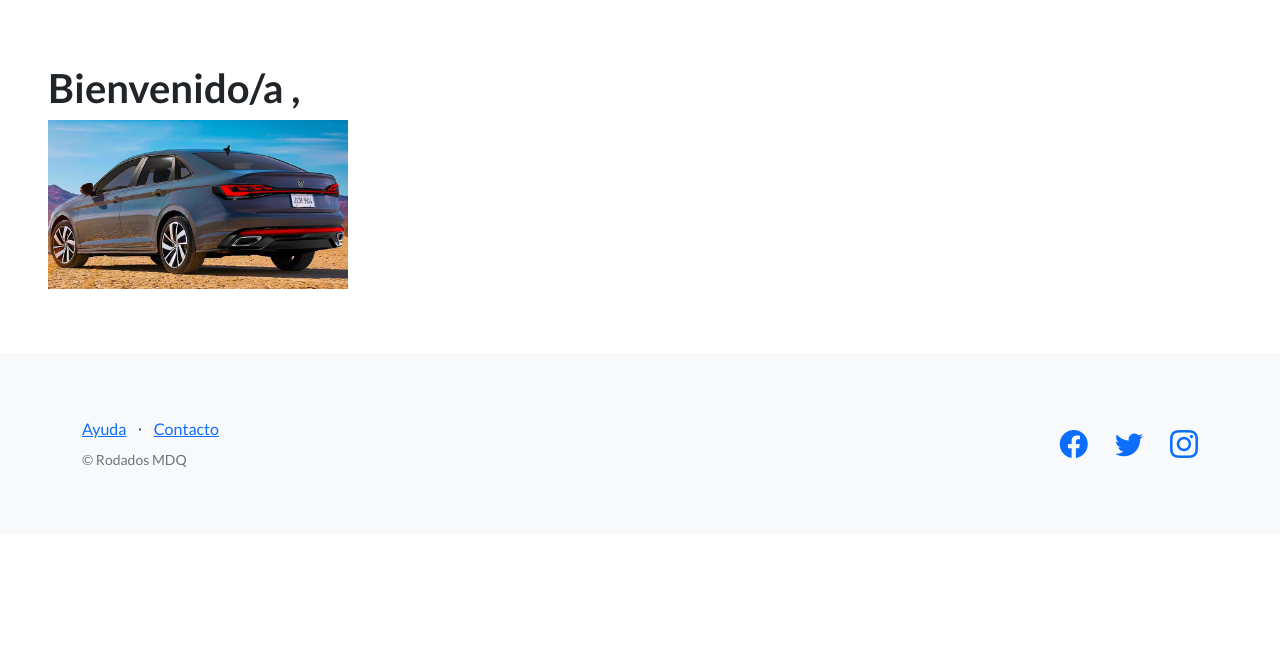
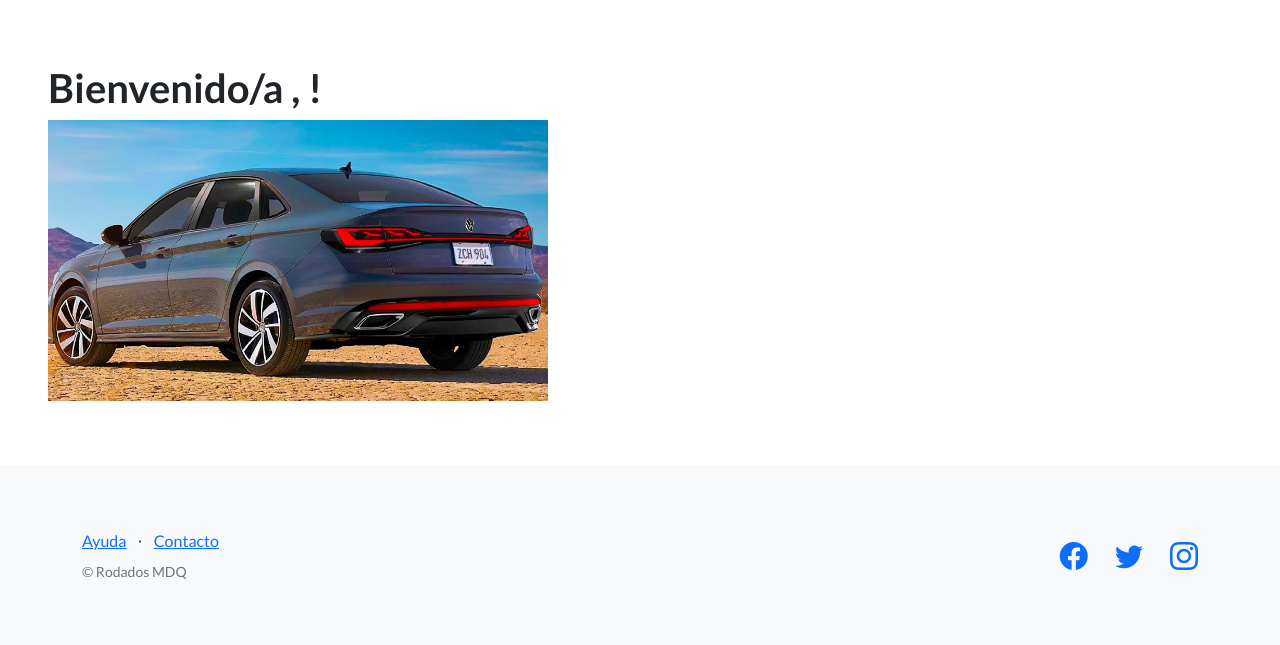
Before and after one commit to CastroLautaro1/entregafinalv2, a Django app: page / in a window 1280 px wide. Shown: the part 72-717 px from the top of the page. Run offline with Django 4.2, Linux system fonts and the light colour scheme; a user stored in the database is signed in; data comes from the database, SQL or seed files in the repository; both versions use the stored data as it was after the commit; some libraries are stand-ins or nearby versions.

Commit message:
Añadiendo imagenes

```diff
--- a/blog_rodados/models.py
+++ b/blog_rodados/models.py
@@ -9,6 +9,7 @@
     cuerpo = models.TextField()
     autor = models.CharField(max_length=32)
     fecha = models.DateTimeField(auto_now_add=True)
+    imagen = models.ImageField(upload_to='media/avatares/',  null=True, blank=True)
 
     def __str__(self):
         return f"{self.titulo}, {self.subtitulo}"
--- a/blog_rodados/templates/blog_rodados/plan_pago.html
+++ b/blog_rodados/templates/blog_rodados/plan_pago.html
@@ -24,6 +24,10 @@
         <td>{{ articulos.titulo }}</td>
         <td>{{ articulos.subtitulo }}</td>
         <td>{{ articulos.cuerpo }}</td>
+        <td>{% if articulos.imagen %}
+          <img src="{{ articulos.imagen.url }}" alt="Imagen del artículo" style="max-width: 300px;">
+            {% endif %}
+        </td>
         <td><a href="{% url 'auto_pickup' %}">Lo Quiero!</a></td>
       </tr>
       {% endfor %}
--- a/perfiles/templates/perfiles/login.html
+++ b/perfiles/templates/perfiles/login.html
@@ -7,5 +7,5 @@
   <input type="submit" value="Iniciar Sesión" />
 </form>
 <br>
-<p>Si no tienes una cuenta <a href="{% url 'registro' %}">Registrate aqui</a></p>
+<h3>Si no tienes una cuenta <a class="btn btn-primary" href="{% url 'registro' %}">Registrate aqui</a></h3>
 {% endblock contenido %}
--- a/templates_base/inicio.html
+++ b/templates_base/inicio.html
@@ -7,9 +7,9 @@
 
 {% block contenido %}
 {% if user.is_authenticated %}
-<h1>Bienvenido/a {{ user.last_name }}, {{ user.first_name }}</h1>
+<h1>Bienvenido/a {{ user.last_name }}, {{ user.first_name }}!</h1>
 <div>
-  <img src="{{ user.avatar.imagen.url }}" style="max-width: 300px;">
+  <img src="{{ user.avatar.imagen.url }}" style="max-width: 500px;">
 </div>
 {% else %}
 <h1>Bienvenido/a visitante</h1>
```
Also changed, not shown: blog_rodados/migrations/0003_articulo_imagen.py (added), blog_rodados/migrations/0004_alter_articulo_imagen.py (added), db.sqlite3, media/avatares/polito.jpg (added), media/avatares/virtus.jpg (added), media/media/avatares/v6.jpg (added), media/media/avatares/virtus.jpg (added), media/media/polito.jpg (added), media/media/v6.jpg (added), media/media/virtuoso.webp (added).
